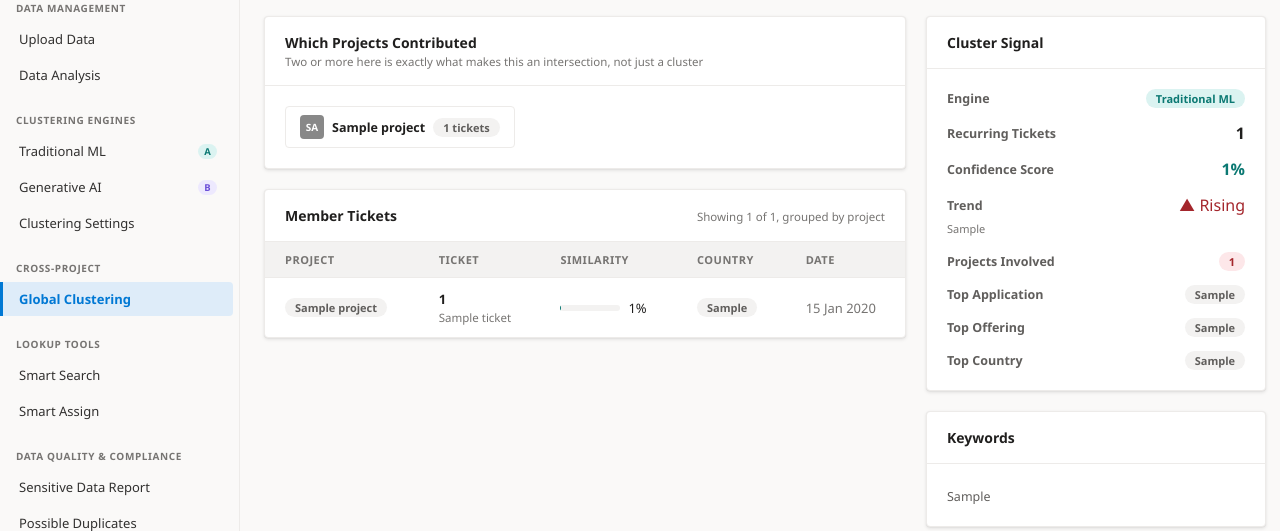
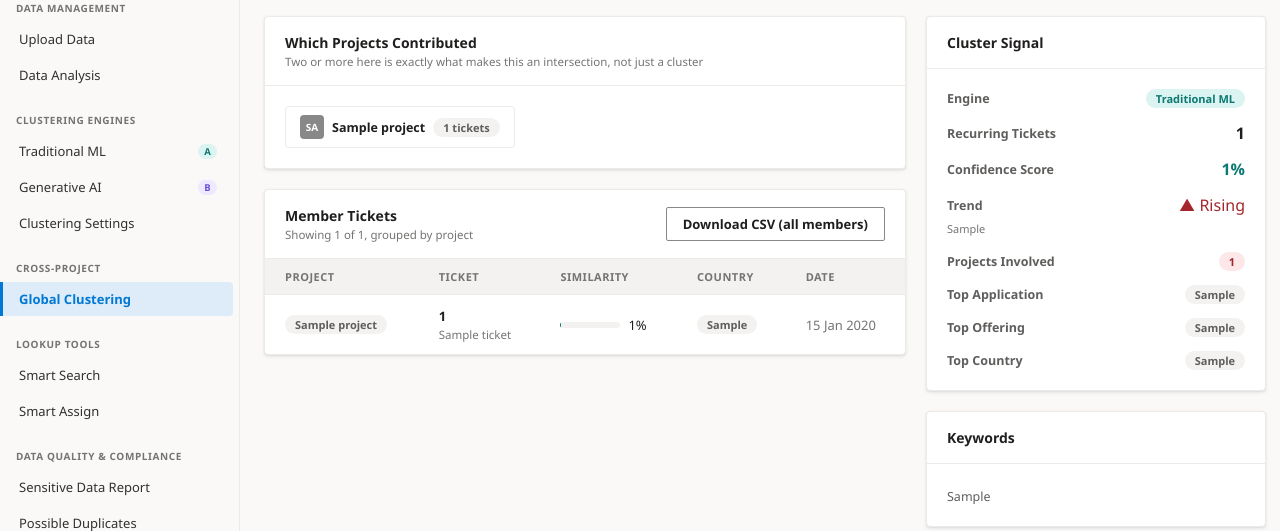
Before and after one commit to bgmaruthi13/CustomerSupportIntelligence, a Django app: page /clustering/global/1/ in a window 1280 px wide. Shown: the part 156-687 px from the top of the page. Run offline with Django 5.2, Linux system fonts and the light colour scheme; a user stored in the database is signed in; tables that the repository leaves empty hold one stand-in row (values such as "Sample post"); data that the repository does not hold is empty.

Commit message:
Add CSV download to Global Clustering (BACKLOG E.2)
clustering:global_clusters_download / global_cluster_members_download —
same shape as E.1's Problem Clusters export, scoped by run_by=request.user
+ ?engine= (not by project, since GlobalCluster spans projects by
design). Member export includes which project each ticket came from,
the whole point of this model.

No real GlobalCluster data exists in this dev DB (needs 2+ projects owned
by the same user to run; only one project exists), so verified via
Django test client against minimal directly-created GlobalCluster/
GlobalClusterMember rows instead of the real pipeline - explicitly
re-verified cleanup left 0 rows behind, after the earlier E.4 orphaned-
fixture lesson from a script that crashed before reaching its own
cleanup. Live browser: page renders cleanly, download button correctly
hidden when there's nothing to download yet.

Co-Authored-By: Claude Sonnet 5 <noreply@anthropic.com>

```diff
--- a/clustering/templates/clustering/global_cluster_detail.html
+++ b/clustering/templates/clustering/global_cluster_detail.html
@@ -34,7 +34,13 @@
     </div>
 
     <div class="card">
-      <div class="card-header"><div class="card-title">Member Tickets</div><div class="card-subtitle">Showing {{ members|length }} of {{ member_count }}, grouped by project</div></div>
+      <div class="card-header">
+        <div>
+          <div class="card-title">Member Tickets</div>
+          <div class="card-subtitle">Showing {{ members|length }} of {{ member_count }}, grouped by project</div>
+        </div>
+        <a class="btn btn-outline" href="{% url 'clustering:global_cluster_members_download' cluster.id %}">Download CSV (all members)</a>
+      </div>
       <div class="card-body">
         <table class="task-table">
           <thead><tr><th>{% sort_header "project" "Project" %}</th><th>{% sort_header "title" "Ticket" %}</th><th>{% sort_header "similarity" "Similarity" %}</th><th>Country</th><th>{% sort_header "created" "Date" %}</th></tr></thead>
--- a/clustering/templates/clustering/global_clustering.html
+++ b/clustering/templates/clustering/global_clustering.html
@@ -118,6 +118,11 @@
 <details style="margin-bottom:20px">
   <summary style="cursor:pointer;font-size:13px;font-weight:700;color:var(--text-secondary);padding:14px 4px">Full cluster list from this run ({{ cluster_count }})</summary>
   <div class="card" style="margin-top:12px">
+    {% if clusters %}
+    <div class="card-header" style="justify-content:flex-end">
+      <a class="btn btn-outline" href="{% url 'clustering:global_clusters_download' %}?engine={{ engine }}">Download CSV</a>
+    </div>
+    {% endif %}
     <div class="card-body">
       {% if clusters %}
       <table class="task-table">
--- a/clustering/urls.py
+++ b/clustering/urls.py
@@ -19,7 +19,9 @@ urlpatterns = [
     path("traditional-ml/", views.traditional_ml, name="traditional_ml"),
     path("generative-ai/", views.generative_ai, name="generative_ai"),
     path("global/", views.global_clustering, name="global_clustering"),
+    path("global/download/", views.global_clusters_download, name="global_clusters_download"),
     path("global/explorer/", views.global_explorer, name="global_explorer"),
     path("global/<int:pk>/", views.global_cluster_detail, name="global_cluster_detail"),
+    path("global/<int:pk>/members/download/", views.global_cluster_members_download, name="global_cluster_members_download"),
     path("settings/", views.clustering_settings, name="settings"),
 ]
--- a/clustering/views.py
+++ b/clustering/views.py
@@ -1009,6 +1009,28 @@ def global_clustering(request):
     return render(request, "clustering/global_clustering.html", context)
 
 
+@login_required
+def global_clusters_download(request):
+    """CSV export of the Global Clustering summary list — same shape as
+    clusters_download (E.1), scoped by run_by=request.user + ?engine= like
+    global_clustering itself, not by project (GlobalCluster spans projects
+    by design - see its own docstring)."""
+    engine = request.GET.get("engine", "traditional_ml")
+    qs = GlobalCluster.objects.filter(engine=engine, is_noise=False, run_by=request.user).order_by("-project_count", "-recurring_count")
+
+    rows = (
+        (c.name, c.keywords, c.get_engine_display(), c.recurring_count, f"{c.confidence:.0f}",
+         c.get_trend_display(), c.project_count, "Yes" if c.is_significant_intersection else "No",
+         c.top_country, c.top_application, c.top_offering, c.run_at.strftime("%Y-%m-%d %H:%M:%S"))
+        for c in qs.iterator()
+    )
+    return csv_response(
+        rows=rows,
+        headers=["Name", "Keywords", "Engine", "Recurring Count", "Confidence %", "Trend", "Project Count", "Significant Intersection", "Top Country", "Top Application", "Top Offering", "Run At"],
+        filename=f"global_clusters_{engine}",
+    )
+
+
 GLOBAL_MEMBERS_SORT_FIELDS = {
     "project": "project__name",
     "title": "ticket__title",
@@ -1044,6 +1066,26 @@ def global_cluster_detail(request, pk):
         "breakdown": breakdown,
     }
     return render(request, "clustering/global_cluster_detail.html", context)
+
+
+@login_required
+def global_cluster_members_download(request, pk):
+    """CSV of one GlobalCluster's member tickets, across every project it spans -
+    the global-clustering companion to cluster_members_download (E.1). Includes
+    which project each ticket belongs to, the whole reason this model exists."""
+    cluster = get_object_or_404(GlobalCluster, id=pk, run_by=request.user)
+    members = GlobalClusterMember.objects.filter(cluster=cluster).select_related("ticket", "project").order_by("-similarity")
+
+    rows = (
+        (m.ticket.external_id, m.ticket.title, m.project.name, f"{m.similarity:.3f}",
+         m.ticket.country, m.ticket.application, m.ticket.status, m.ticket.created_at.strftime("%Y-%m-%d %H:%M:%S"))
+        for m in members.iterator()
+    )
+    return csv_response(
+        rows=rows,
+        headers=["Ticket ID", "Title", "Project", "Similarity", "Country", "Application", "Status", "Created At"],
+        filename=f"global_cluster_{cluster.id}_members",
+    )
 
 
 @login_required
```
Also changed, not shown: BACKLOG.md (+1 -1 lines).
